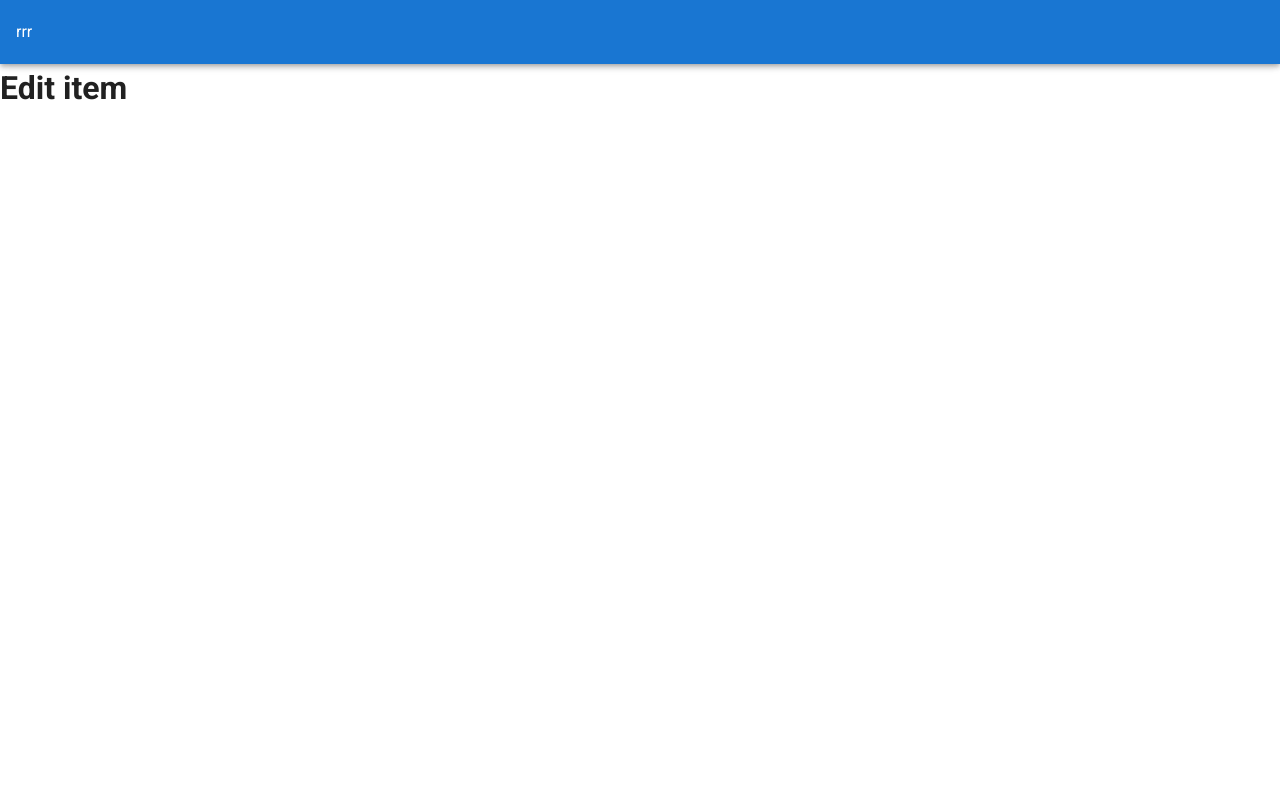
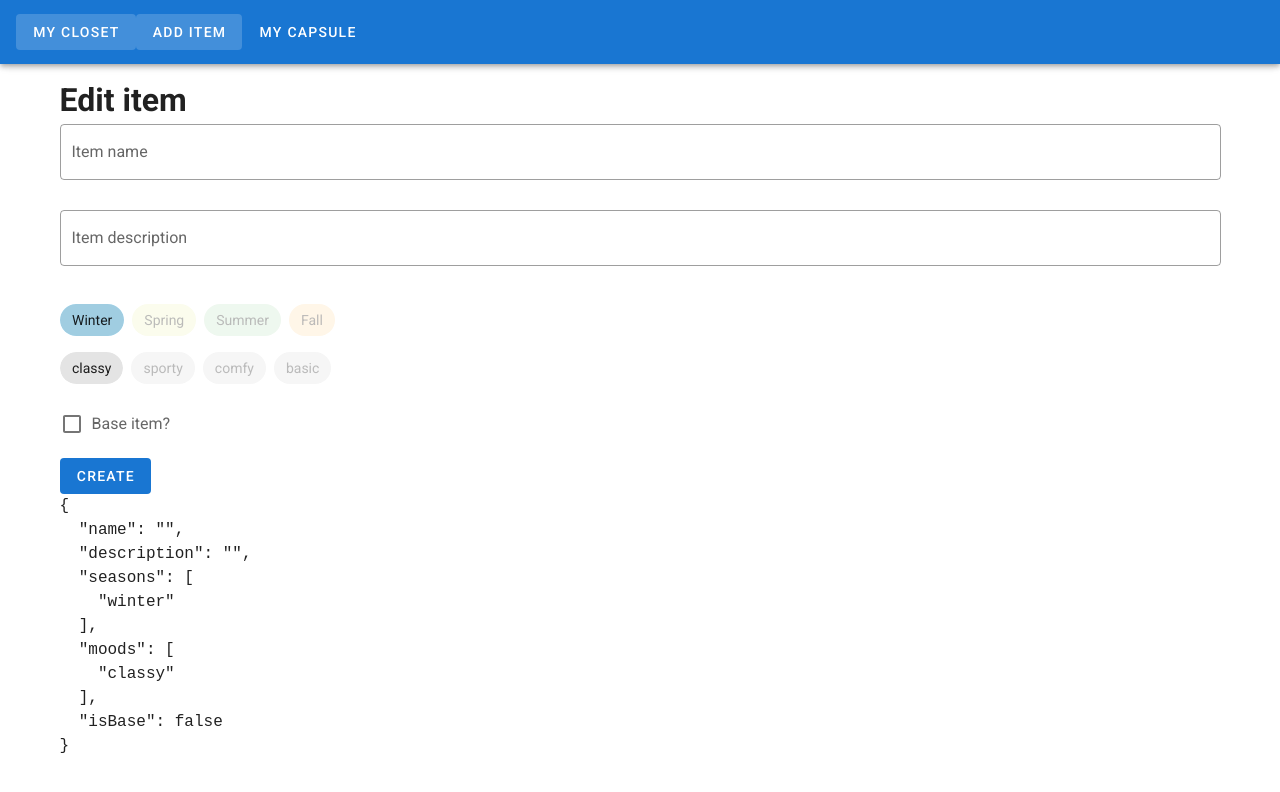
Before and after one commit to erinknowles0501/capsule-wardrobe, a Vue app: page /#/create in a window 1280 px wide. Shown: the top 792 px of the page. Built offline with nearby package versions, Linux system fonts and the light colour scheme.

Commit message:
Add Vuetify - create 'create clothing item' page

```diff
--- a/package.json
+++ b/package.json
@@ -15,6 +15,7 @@
     "vuetify": "^2.2.11"
   },
   "devDependencies": {
+    "@mdi/font": "^5.3.45",
     "@vue/cli-plugin-babel": "~4.4.0",
     "@vue/cli-plugin-eslint": "~4.4.0",
     "@vue/cli-plugin-router": "~4.4.0",
--- a/src/App.vue
+++ b/src/App.vue
@@ -1,19 +1,39 @@
 <template>
   <v-app>
     <v-app-bar app color="primary" dark>
-      rrr
+      <v-btn text :to="{ name: 'Home' }">My closet</v-btn>
+      <v-btn text :to="{ name: 'Create' }">Add item</v-btn>
+      <v-btn text>My capsule</v-btn>
     </v-app-bar>
 
     <v-main>
-      <router-view>
-        hiya
-      </router-view>
+      <router-view> </router-view>
     </v-main>
   </v-app>
 </template>
 
 <script>
-// import HelloWorld from "./components/HelloWorld";
+/**
+ * a) Manage items (create, edit, destroy)
+ *    - View items page (with destroy action + link to create/edit)
+ *    - Create/Edit page
+ *      - Name of item
+ *      - Picture
+ *      - Description (in lieu of picture ?)
+ *      - Season/s
+ *      - Mood tags (classy, comfy, sporty...)
+ *      -
+ * b) Build/save outfit (w/ randomize - wild - incorporate weather/theme/location into decisions)
+ *    - Built outfit page (select from items - drag/drop??)
+ *      - Randomize button + options
+ * c) Capsule builder
+ *    - Add base items
+ *    - Add 8 shirts, 4 bottoms, 2 dresses (or whatever) for each season
+ *    - If you add an item that's tagged with multiple seasons, it'll pre-fill that season with that item, but greyed, so you can choose
+ *    - On main view page - items not in the capsule are tinted red
+ *    -
+ *
+ * */
 
 export default {
   name: "App",
--- a/src/plugins/vuetify.js
+++ b/src/plugins/vuetify.js
@@ -3,4 +3,8 @@ import Vuetify from "vuetify/lib";
 
 Vue.use(Vuetify);
 
-export default new Vuetify({});
+export default new Vuetify({
+  icons: {
+    iconfont: "mdiSvg",
+  },
+});
--- a/src/views/EditItem.vue
+++ b/src/views/EditItem.vue
@@ -1,12 +1,88 @@
 <template>
-  <div><h1>Edit item</h1></div>
+  <v-container>
+    <h1>Edit item</h1>
+
+    <v-form @submit.prevent="createItem">
+      <v-text-field label="Item name" outlined v-model="item.name" required />
+
+      <v-textarea
+        rows="1"
+        auto-grow
+        label="Item description"
+        outlined
+        v-model="item.description"
+      />
+
+      <v-chip-group
+        v-model="item.seasons"
+        mandatory
+        multiple
+        active-class="chip-active"
+      >
+        <v-chip class="chip" value="winter" color="light-blue lighten-4"
+          >Winter</v-chip
+        >
+        <v-chip class="chip" value="spring" color="lime lighten-4"
+          >Spring</v-chip
+        >
+        <v-chip class="chip" value="summer" color="green lighten-4"
+          >Summer</v-chip
+        >
+        <v-chip class="chip" value="fall" color="orange lighten-4">Fall</v-chip>
+      </v-chip-group>
+
+      <v-chip-group
+        v-model="item.moods"
+        mandatory
+        multiple
+        active-class="chip-active"
+      >
+        <v-chip
+          v-for="(mood, index) in moods"
+          :key="index"
+          class="chip"
+          :value="mood"
+          >{{ mood }}</v-chip
+        >
+      </v-chip-group>
+
+      <v-checkbox v-model="item.isBase" label="Base item?" />
+
+      <v-btn color="primary" depressed type="submit">Create</v-btn>
+    </v-form>
+
+    <pre>{{ item }}</pre>
+  </v-container>
 </template>
 
 <script>
-//import db from "@/plugins/firebase";
+/**
+ *    - Create/Edit page
+ *      - Name of item
+ *      - Picture
+ *      - Description (in lieu of picture ?)
+ *      - Season/s
+ *      - Mood tags (classy, comfy, sporty...)
+ * */
+
+import db from "@/firebase/init";
+// import { mdiAccount } from "@mdi/js";
 
 export default {
   name: "edit-item",
+  data() {
+    return {
+      item: {
+        name: "",
+        description: "",
+        seasons: [],
+        moods: [],
+        isBase: false,
+      },
+
+      moods: ["classy", "sporty", "comfy", "basic"],
+    };
+  },
   created() {
     // db.collection("clothes")
     //   .add({
@@ -21,5 +97,40 @@ export default {
     //     console.error("Error adding document: ", error);
     //   });
   },
+  methods: {
+    createItem() {
+      console.log("yes hi!");
+      db.collection("clothes")
+        .add(this.item)
+        .then(function(docRef) {
+          console.log("Document written: ", docRef.id);
+        })
+        .catch(function(error) {
+          console.error("Error adding document: ", error);
+        });
+    },
+  },
 };
 </script>
+
+<style lang="scss" scoped>
+// .spring {
+//   background-color: lime !important;
+// }
+// .summer {
+//   background-color: green;
+// }
+// .fall {
+//   background-color: orange;
+// }
+// .winter {
+//   background-color: lightblue;
+// }
+.chip {
+  opacity: 0.3;
+}
+
+.chip-active {
+  opacity: 1;
+}
+</style>
```
Also changed, not shown: src/assets/data..js (deleted, +0 -9 lines), src/views/Home.vue (+0 -21 lines), 1 other file (tests, documents, lock files or other folders).
